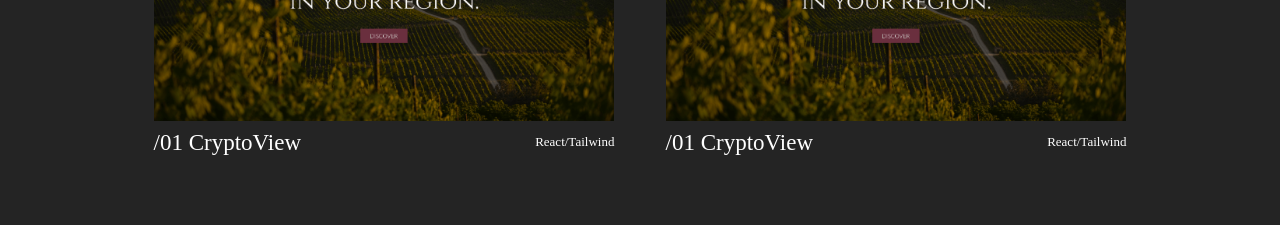
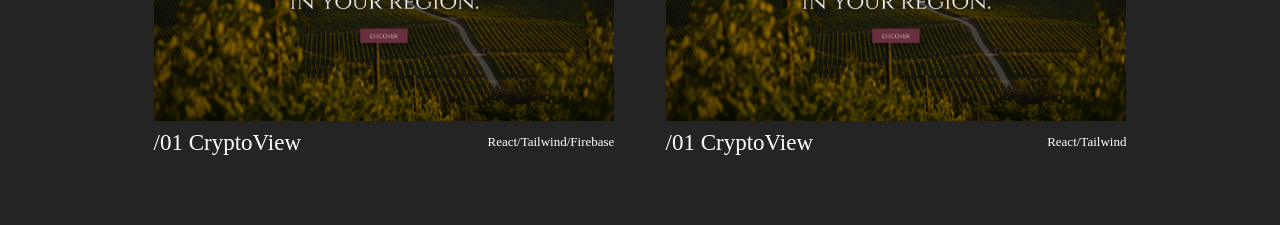
Before and after one commit to byKriz/portafolio, a React (Vite) app: page / in a window 1280 px wide. Shown: the part 1180-1405 px from the top of the page. Built offline with nearby package versions, Linux system fonts and the light colour scheme; a web font is replaced by a local one.

Commit message:
ajustando el subtitulo

```diff
--- a/src/components/MyWorks/MyWorks.jsx
+++ b/src/components/MyWorks/MyWorks.jsx
@@ -9,7 +9,7 @@ export const MyWorks = () => {
         <h2>Projects I have created</h2>
       </div>
       <div className={styles.myWorks__container}>
-        <ProyectItem title="/01 CryptoView" subtitle="React/Tailwind" />
+        <ProyectItem title="/01 CryptoView" subtitle="React/Tailwind/Firebase" />
         <ProyectItem title="/01 CryptoView" subtitle="React/Tailwind" />
         <ProyectItem title="/01 CryptoView" subtitle="React/Tailwind" />
       </div>
--- a/src/components/MyWorks/MyWorks.module.scss
+++ b/src/components/MyWorks/MyWorks.module.scss
@@ -15,12 +15,10 @@
   align-items: center;
   // text-align: center;
 
-
   h2 {
     font-size: 40px;
     font-weight: 600;
     margin-left: 6%;
-
   }
 }
 
```
Lines whose indentation alone changed are shown as unchanged.
